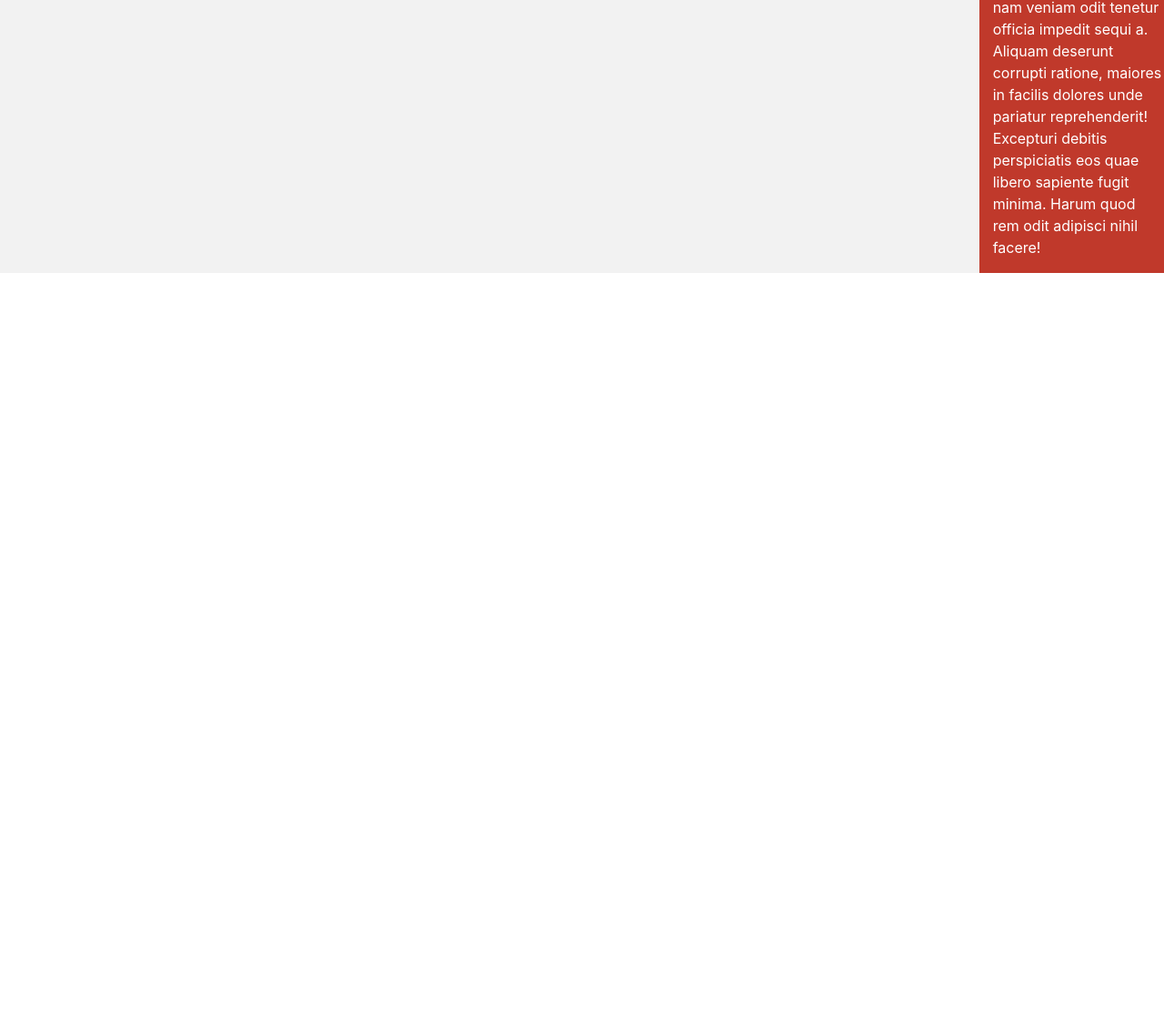
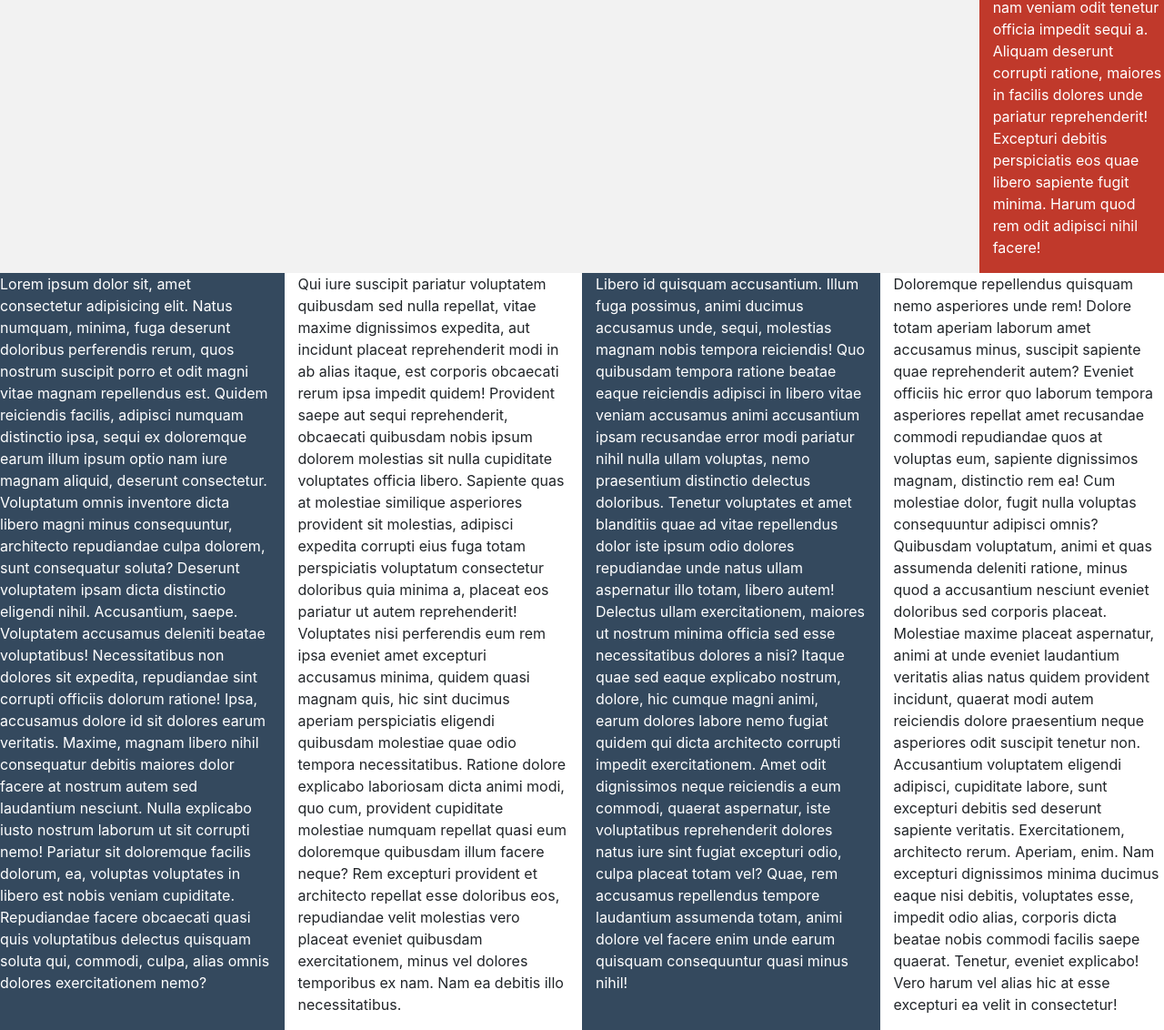
Before and after one commit to teresagorbea/ejercicio-bootstrap-1, a plain HTML site: page index.html in a window 1280 px wide. Shown: the part 660-1792 px from the top of the page at 91% size. Before the commit the page ends 960 px from the top, so only its background shows below. Drawn offline with Linux system fonts and the light colour scheme.

Commit message:
segundafila
col-xs : Xtra Small, dispositivos chicos como smartphone
col-sm: Small, para dispositivos chicos como tabletas
col-md: tabletas mas grandes y formato horizontal
col-lg: para dispositivos de dimensiones similares o igual a computadoras de escritorio

```diff
--- a/index.html
+++ b/index.html
@@ -22,5 +22,19 @@
             <p>Lorem ipsum dolor sit amet consectetur adipisicing elit. Voluptate quam quod, ad veniam necessitatibus quo labore exercitationem. Laborum at neque inventore recusandae commodi explicabo tempora asperiores repellendus, architecto eaque, enim totam itaque nihil similique. Cumque sunt amet cum. Dolor eaque voluptas, dolorem nulla atque asperiores aut quasi cumque temporibus fugit, doloremque repellat et commodi odio voluptate reprehenderit ipsam, voluptatibus soluta aliquid aperiam. Dolorem nostrum rem nam veniam odit tenetur officia impedit sequi a. Aliquam deserunt corrupti ratione, maiores in facilis dolores unde pariatur reprehenderit! Excepturi debitis perspiciatis eos quae libero sapiente fugit minima. Harum quod rem odit adipisci nihil facere!</p>
         </aside>
     </section>
+    <div class="row">
+        <div class="color1 col-xs-12 col-sm-6 col-md-3">
+            <p>Lorem ipsum dolor sit, amet consectetur adipisicing elit. Natus numquam, minima, fuga deserunt doloribus perferendis rerum, quos nostrum suscipit porro et odit magni vitae magnam repellendus est. Quidem reiciendis facilis, adipisci numquam distinctio ipsa, sequi ex doloremque earum illum ipsum optio nam iure magnam aliquid, deserunt consectetur. Voluptatum omnis inventore dicta libero magni minus consequuntur, architecto repudiandae culpa dolorem, sunt consequatur soluta? Deserunt voluptatem ipsam dicta distinctio eligendi nihil. Accusantium, saepe. Voluptatem accusamus deleniti beatae voluptatibus! Necessitatibus non dolores sit expedita, repudiandae sint corrupti officiis dolorum ratione! Ipsa, accusamus dolore id sit dolores earum veritatis. Maxime, magnam libero nihil consequatur debitis maiores dolor facere at nostrum autem sed laudantium nesciunt. Nulla explicabo iusto nostrum laborum ut sit corrupti nemo! Pariatur sit doloremque facilis dolorum, ea, voluptas voluptates in libero est nobis veniam cupiditate. Repudiandae facere obcaecati quasi quis voluptatibus delectus quisquam soluta qui, commodi, culpa, alias omnis dolores exercitationem nemo?</p>
+        </div>
+        <div class="col-xs-12 col-sm-6 col-md-3">
+            <p>Qui iure suscipit pariatur voluptatem quibusdam sed nulla repellat, vitae maxime dignissimos expedita, aut incidunt placeat reprehenderit modi in ab alias itaque, est corporis obcaecati rerum ipsa impedit quidem! Provident saepe aut sequi reprehenderit, obcaecati quibusdam nobis ipsum dolorem molestias sit nulla cupiditate voluptates officia libero. Sapiente quas at molestiae similique asperiores provident sit molestias, adipisci expedita corrupti eius fuga totam perspiciatis voluptatum consectetur doloribus quia minima a, placeat eos pariatur ut autem reprehenderit! Voluptates nisi perferendis eum rem ipsa eveniet amet excepturi accusamus minima, quidem quasi magnam quis, hic sint ducimus aperiam perspiciatis eligendi quibusdam molestiae quae odio tempora necessitatibus. Ratione dolore explicabo laboriosam dicta animi modi, quo cum, provident cupiditate molestiae numquam repellat quasi eum doloremque quibusdam illum facere neque? Rem excepturi provident et architecto repellat esse doloribus eos, repudiandae velit molestias vero placeat eveniet quibusdam exercitationem, minus vel dolores temporibus ex nam. Nam ea debitis illo necessitatibus.</p>
+        </div>
+        <div class="color1 col-xs-12 col-sm-6 col-md-3">
+            <p>Libero id quisquam accusantium. Illum fuga possimus, animi ducimus accusamus unde, sequi, molestias magnam nobis tempora reiciendis! Quo quibusdam tempora ratione beatae eaque reiciendis adipisci in libero vitae veniam accusamus animi accusantium ipsam recusandae error modi pariatur nihil nulla ullam voluptas, nemo praesentium distinctio delectus doloribus. Tenetur voluptates et amet blanditiis quae ad vitae repellendus dolor iste ipsum odio dolores repudiandae unde natus ullam aspernatur illo totam, libero autem! Delectus ullam exercitationem, maiores ut nostrum minima officia sed esse necessitatibus dolores a nisi? Itaque quae sed eaque explicabo nostrum, dolore, hic cumque magni animi, earum dolores labore nemo fugiat quidem qui dicta architecto corrupti impedit exercitationem. Amet odit dignissimos neque reiciendis a eum commodi, quaerat aspernatur, iste voluptatibus reprehenderit dolores natus iure sint fugiat excepturi odio, culpa placeat totam vel? Quae, rem accusamus repellendus tempore laudantium assumenda totam, animi dolore vel facere enim unde earum quisquam consequuntur quasi minus nihil!</p>
+        </div>
+        <div class="col-xs-12 col-sm-6 col-md-3">
+            <p>Doloremque repellendus quisquam nemo asperiores unde rem! Dolore totam aperiam laborum amet accusamus minus, suscipit sapiente quae reprehenderit autem? Eveniet officiis hic error quo laborum tempora asperiores repellat amet recusandae commodi repudiandae quos at voluptas eum, sapiente dignissimos magnam, distinctio rem ea! Cum molestiae dolor, fugit nulla voluptas consequuntur adipisci omnis? Quibusdam voluptatum, animi et quas assumenda deleniti ratione, minus quod a accusantium nesciunt eveniet doloribus sed corporis placeat. Molestiae maxime placeat aspernatur, animi at unde eveniet laudantium veritatis alias natus quidem provident incidunt, quaerat modi autem reiciendis dolore praesentium neque asperiores odit suscipit tenetur non. Accusantium voluptatem eligendi adipisci, cupiditate labore, sunt excepturi debitis sed deserunt sapiente veritatis. Exercitationem, architecto rerum. Aperiam, enim. Nam excepturi dignissimos minima ducimus eaque nisi debitis, voluptates esse, impedit odio alias, corporis dicta beatae nobis commodi facilis saepe quaerat. Tenetur, eveniet explicabo! Vero harum vel alias hic at esse excepturi ea velit in consectetur!</p>
+        </div>
+    </div>
 </body>
 </html>
```
